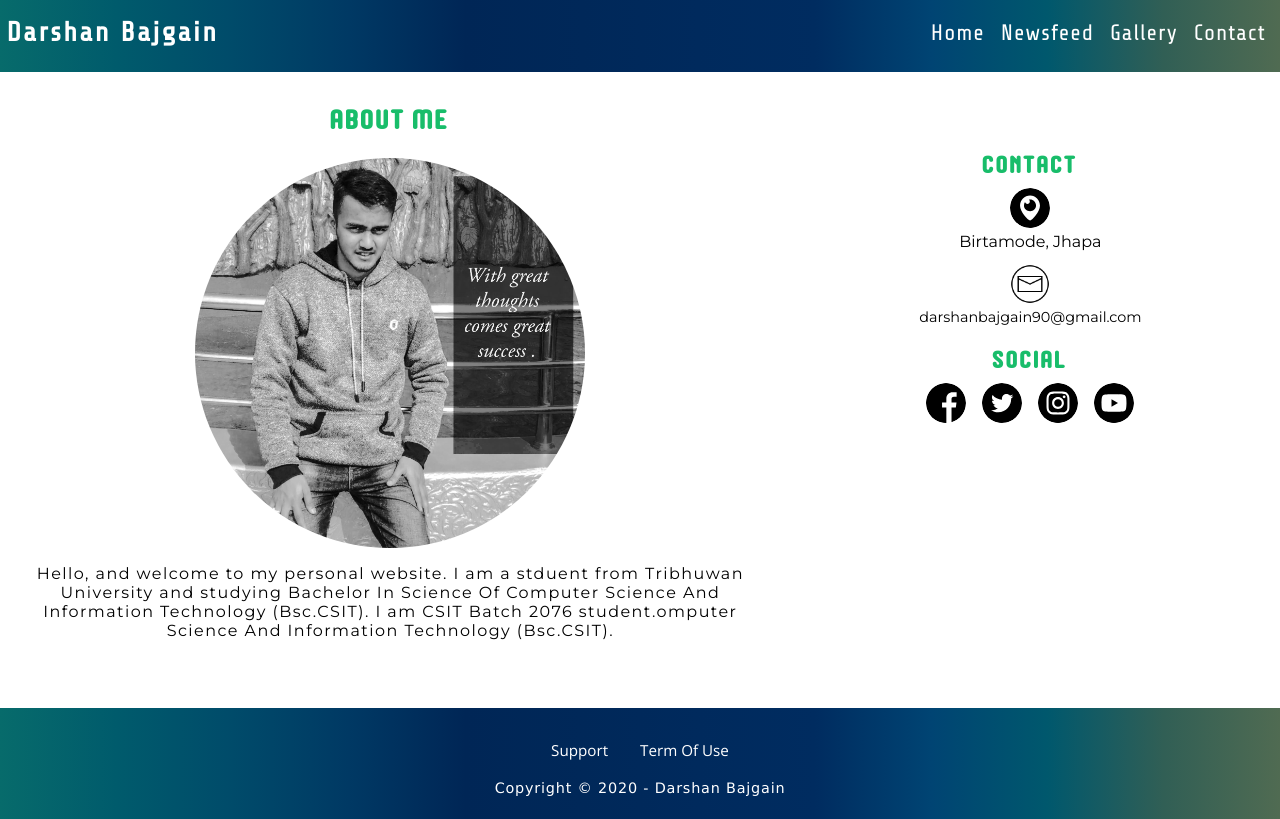
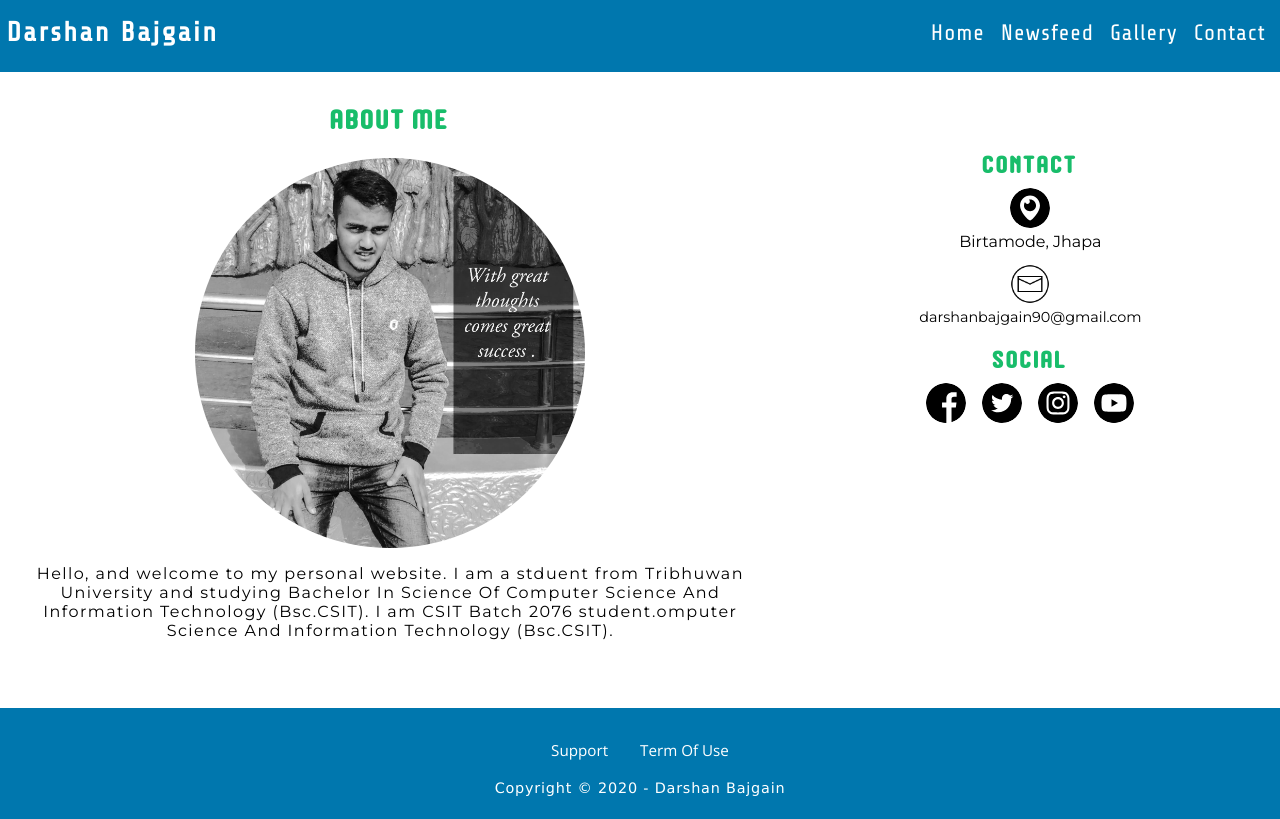
Before and after one commit to darshanbajgain/darshanbajgain.github.io, a plain HTML site: page contact/contact.html in a window 1280 px wide. Drawn offline with nearby package versions, Linux system fonts and the light colour scheme; files whose address does not match are found by name.

Commit message:
Update shared.css

```diff
--- a/shared.css
+++ b/shared.css
@@ -92,7 +92,7 @@ main {
     padding-bottom: 0.7rem;
     margin-bottom: 0;
     position: fixed;
-    background-image: linear-gradient(to right, #076b6b, #005b6c, #004b6a, #003964, #002656, #002859, #002a5d, #002c60, #004473, #00586d, #315f55, #506b52);
+    background: rgb(0, 119, 174);
     left: 0;
     top: 0;
     z-index: 1;
@@ -237,7 +237,7 @@ hr {
 .main-footer {
     color: white;
     font-family: 'Open Sans', sans-serif;
-    background-image: linear-gradient(to right, #076b6b, #005b6c, #004b6a, #003964, #002656, #002859, #002a5d, #002c60, #004473, #00586d,  #315f55, #506b52);
+    background: rgb(0, 119, 174);
     padding-top: 2rem;
     padding-bottom: 0.1rem;
     margin-top: 3rem;
```
